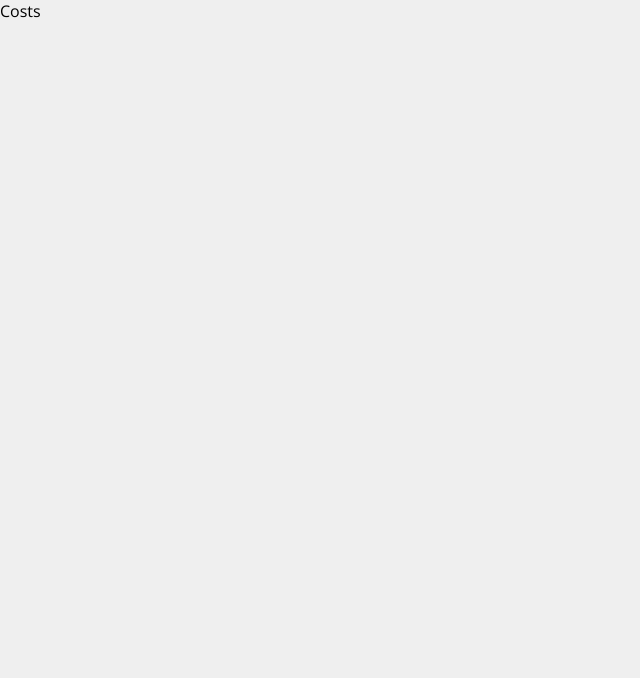
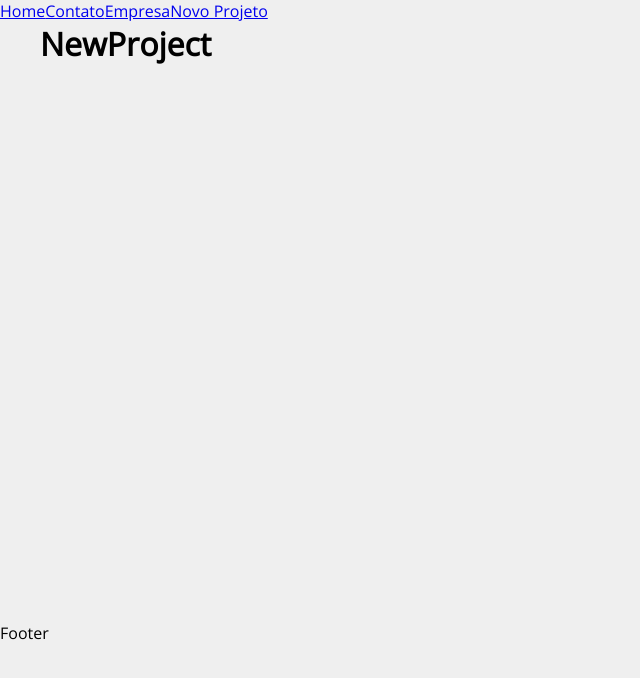
Before and after one commit to RaphaelMatias/costs, a React (Create React App) app: page /newproject in a window 1280 px wide. Shown: the top 678 px of the page, without its empty margins (0-640 px from the left). Built offline with nearby package versions, Linux system fonts and the light colour scheme.

Commit message:
start creation of pages

```diff
--- a/src/App.js
+++ b/src/App.js
@@ -1,8 +1,34 @@
+import { BrowserRouter as Router, Route, Routes, Link } from 'react-router-dom'
+import Company from './components/pages/Company';
+import Home from './components/pages/Home';
+import Contact from './components/pages/Contact';
+import NewProject from './components/pages/NewProject';
+
+import Container from './components/layout/Container';
+
 function App() {
   return (
-    <div className="App">
-      <p>Costs</p>
-    </div>
+    <Router>
+      <div>
+        <Link to="/">Home</Link>
+        <Link to="/contact">Contato</Link>
+        <Link to="/company">Empresa</Link>
+        <Link to="/newproject">Novo Projeto</Link>
+      </div>
+
+      <Container customClass="min_height">
+        <Routes>
+          <Route path='/' element={<Home />}></Route>
+          <Route path='/company' element={<Company />}></Route>
+          <Route path='/contact' element={<Contact />}></Route>
+          <Route path='/newproject' element={<NewProject />}></Route>
+        </Routes>
+      </Container>
+
+      <footer>
+        <p>Footer</p>
+      </footer>
+    </Router>
   );
 }
 
--- /dev/null
+++ b/src/components/layout/Container.jsx
@@ -0,0 +1,11 @@
+import styles from './Container.module.css'
+
+function Container(props) {
+    return (
+        <div className={`${styles.container} ${styles[props.customClass]}`}>
+            {props.children}
+        </div>
+    )
+}
+
+export default Container
--- /dev/null
+++ b/src/components/layout/Container.module.css
@@ -0,0 +1,20 @@
+.container {
+    width: 1200px;
+    display: flex;
+    justify-content: space-between;
+    margin: 0 auto;
+    flex-wrap: wrap;
+}
+
+.min_height {
+    min-height: 75vh;
+}
+
+.start {
+    justify-content: flex-start;
+}
+
+.column {
+    flex-direction: column;
+    justify-content: flex-start;
+}
--- /dev/null
+++ b/src/components/pages/Company.jsx
@@ -0,0 +1,7 @@
+function Company() {
+    return (
+        <h1>Company</h1>
+    )
+}
+
+export default Company
--- /dev/null
+++ b/src/components/pages/Contact.jsx
@@ -0,0 +1,7 @@
+function Contact() {
+    return (
+        <h1>Contact</h1>
+    )
+}
+
+export default Contact
--- /dev/null
+++ b/src/components/pages/Home.jsx
@@ -0,0 +1,7 @@
+function Home() {
+    return (
+        <h1>Home</h1>
+    )
+}
+
+export default Home
--- /dev/null
+++ b/src/components/pages/NewProject.jsx
@@ -0,0 +1,7 @@
+function NewProject() {
+    return (
+        <h1>NewProject</h1>
+    )
+}
+
+export default NewProject
```
